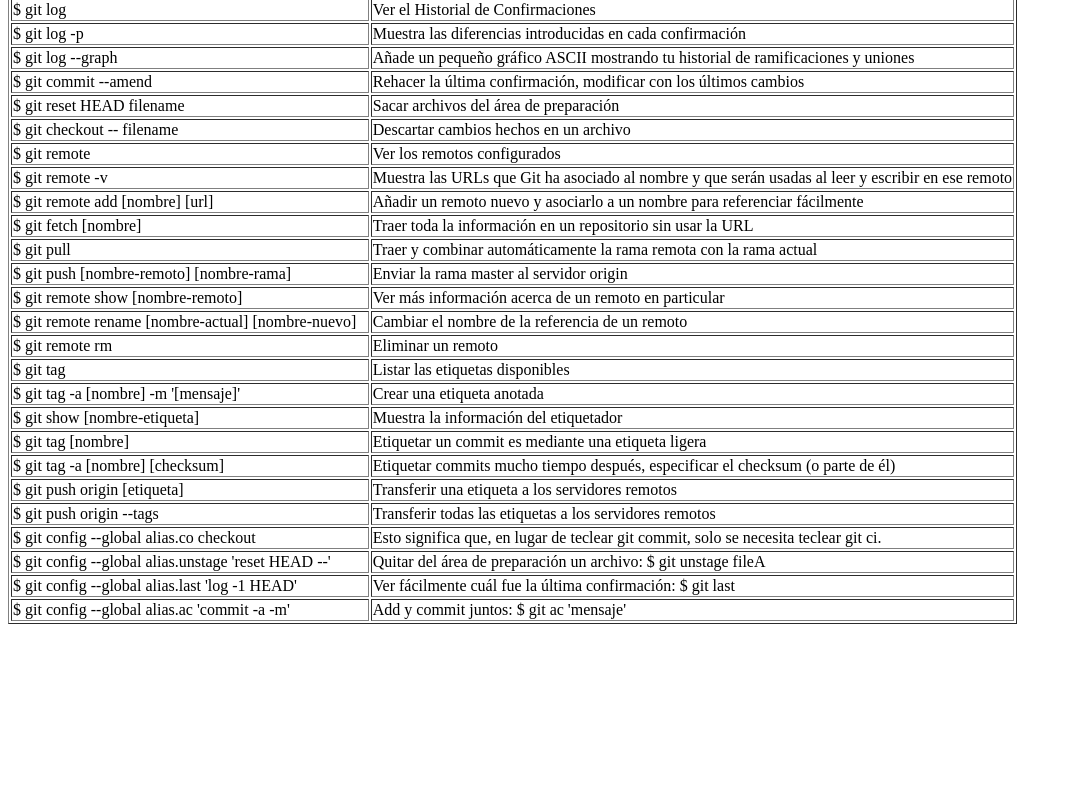
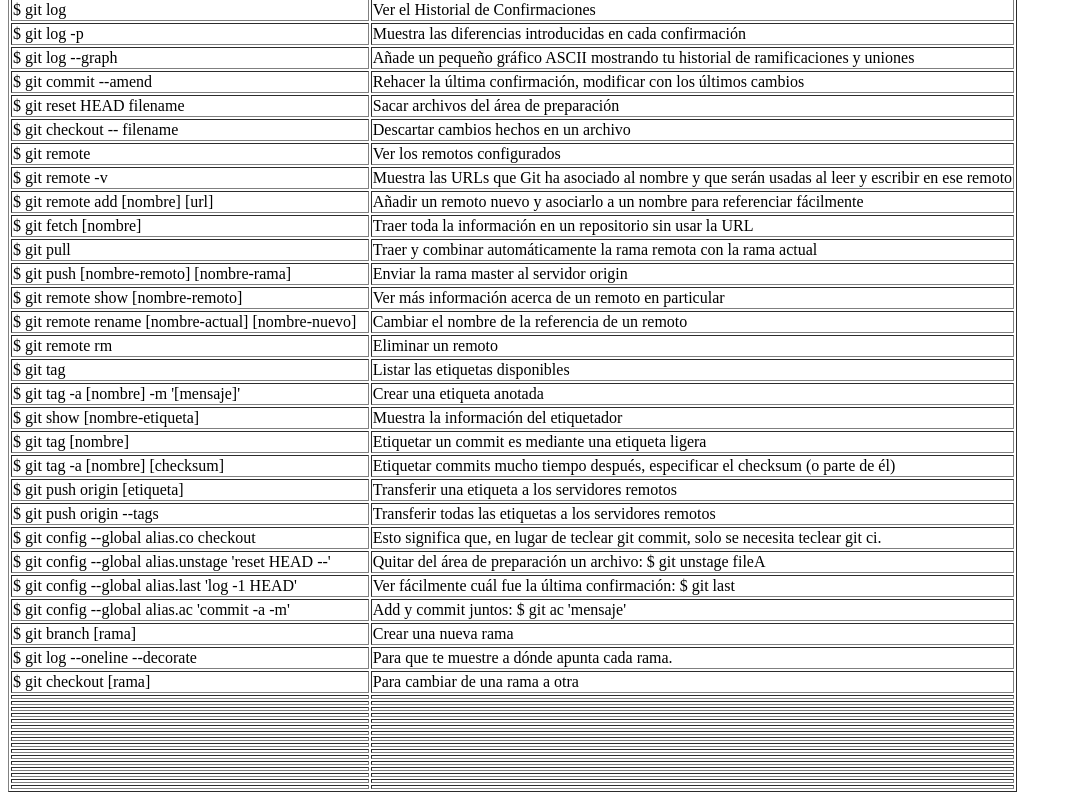
Before and after one commit to Dragon-R/progit, a plain HTML site: page index.html in a window 1280 px wide. Shown: the part 708-1508 px from the top of the page, without its empty margins (0-1072 px from the left). Before the commit the page ends 1340 px from the top, so only its background shows below. Drawn offline with Linux system fonts and the light colour scheme.

Commit message:
made a change

```diff
--- a/index.html
+++ b/index.html
@@ -217,6 +217,82 @@
             <td>$ git config --global alias.ac 'commit -a -m'</td>
             <td>Add y commit juntos: $ git ac 'mensaje'</td>
         </tr>
+        <tr>
+            <td>$ git branch [rama]</td>
+            <td>Crear una nueva rama</td>
+        </tr>
+        <tr>
+            <td>$ git log --oneline --decorate</td>
+            <td>Para que te muestre a dónde apunta cada rama.</td>
+        </tr>
+        <tr>
+            <td>$ git checkout [rama]</td>
+            <td>Para cambiar de una rama a otra</td>
+        </tr>
+        <tr>
+            <td></td>
+            <td></td>
+        </tr>
+        <tr>
+            <td></td>
+            <td></td>
+        </tr>
+        <tr>
+            <td></td>
+            <td></td>
+        </tr>
+        <tr>
+            <td></td>
+            <td></td>
+        </tr>
+        <tr>
+            <td></td>
+            <td></td>
+        </tr>
+        <tr>
+            <td></td>
+            <td></td>
+        </tr>
+        <tr>
+            <td></td>
+            <td></td>
+        </tr>
+        <tr>
+            <td></td>
+            <td></td>
+        </tr>
+        <tr>
+            <td></td>
+            <td></td>
+        </tr>
+        <tr>
+            <td></td>
+            <td></td>
+        </tr>
+        <tr>
+            <td></td>
+            <td></td>
+        </tr>
+        <tr>
+            <td></td>
+            <td></td>
+        </tr>
+        <tr>
+            <td></td>
+            <td></td>
+        </tr>
+        <tr>
+            <td></td>
+            <td></td>
+        </tr>
+        <tr>
+            <td></td>
+            <td></td>
+        </tr>
+        <tr>
+            <td></td>
+            <td></td>
+        </tr>
     </table>
 </body>
 </html>
```
